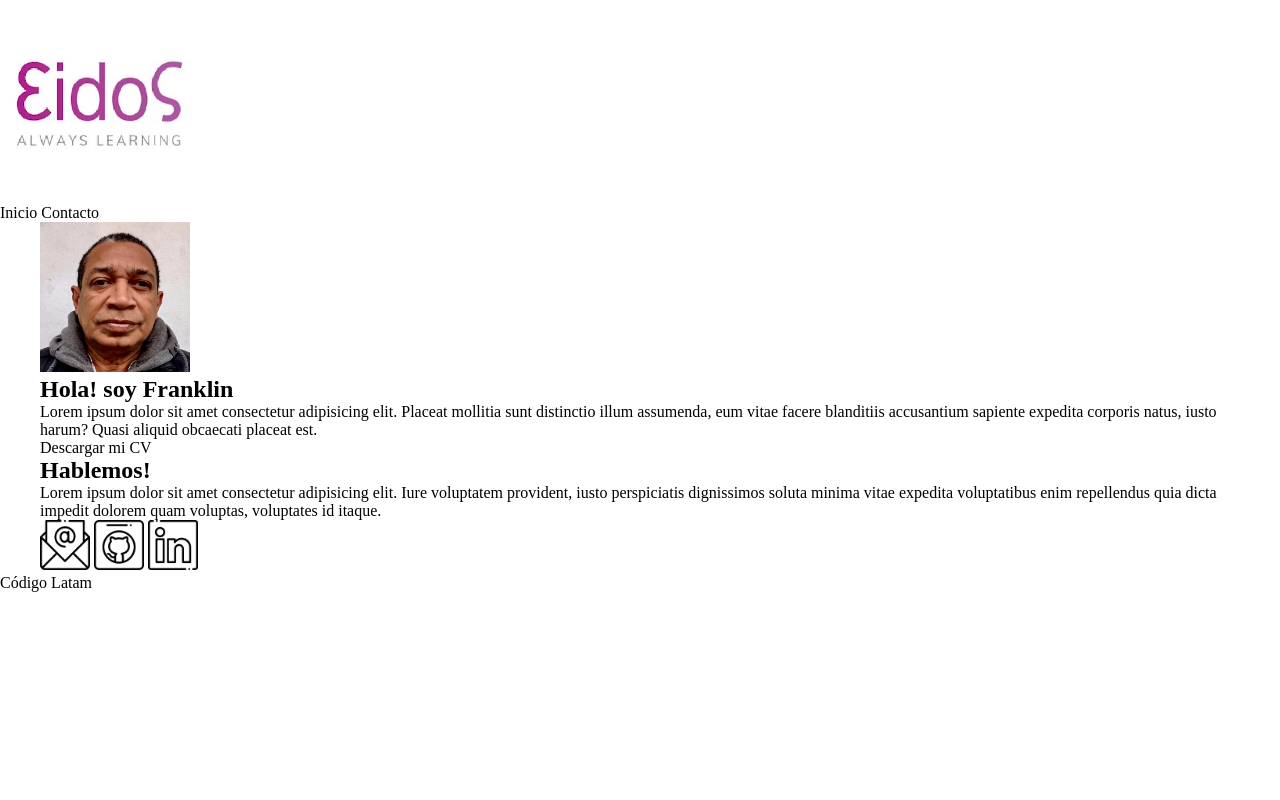
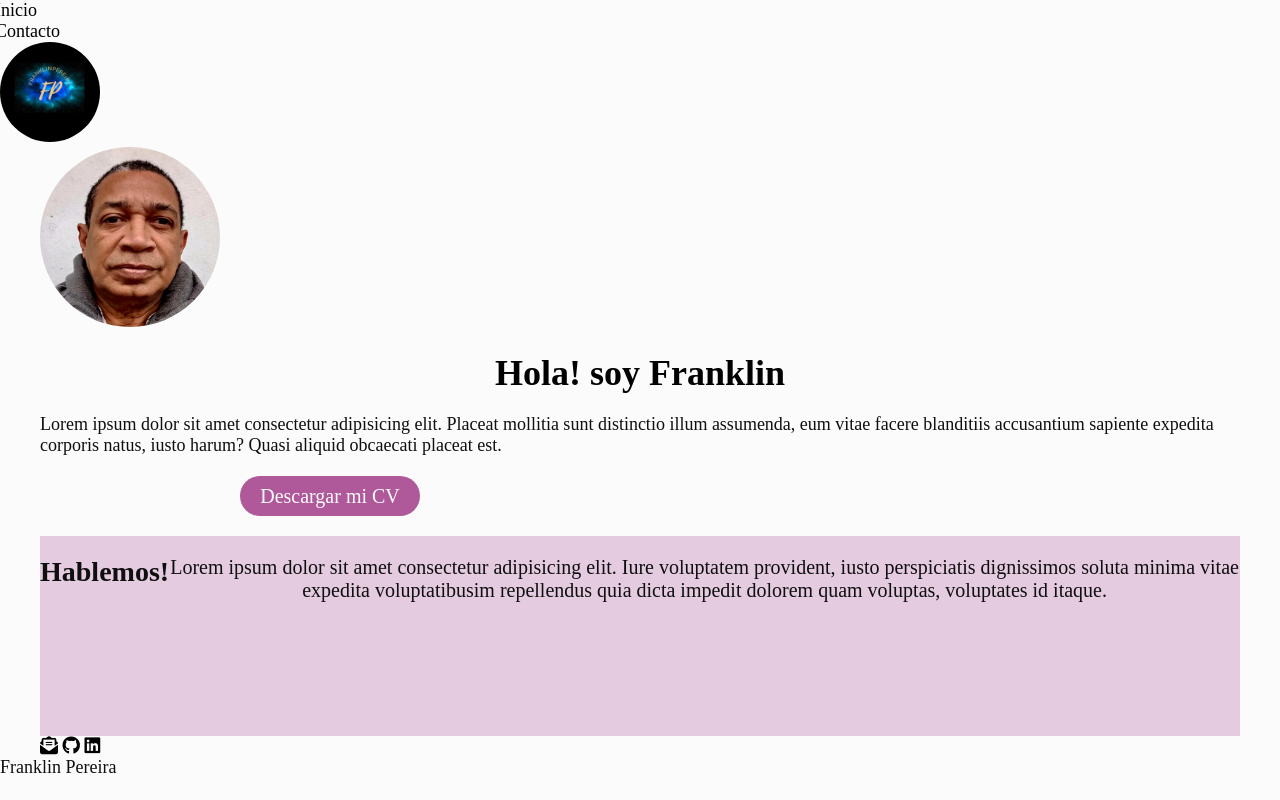
Before and after one commit to Franklin1962/proyecto-1-cod-latam, a plain HTML site: page index.html in a window 1280 px wide. Drawn offline with Linux system fonts and the light colour scheme.

Commit message:
mi tercer commit

```diff
--- a/css/styles.css
+++ b/css/styles.css
@@ -21,14 +21,49 @@
 /* Para quitar los puntos a los items de listas */
 ul {
     list-style: none;
+    margin: 0;
+    padding: 0;
 }
 
 /* Para que los enlaces hereden el color de texto y no tengan subrayado */
 a {
     text-decoration: none;
     color: inherit;
+
+}
+body {
+    background-color: #fbfbfb;
+    font-size: 18px;
 }
 
+header {
+    text-align:18 px;
+    display: flexbox;
+    width: 90px;
+
+}
+
+header figure img{
+    width: 100px;
+    height: 100px;
+    border-radius: 50%;
+
+}
+
+header nav{
+    float: right;
+}
+header nav a {
+    margin: 30px;
+    width: 20px;
+
+}
+
+/* #menu ul li
+ *   margin: 30px;
+ *  float: right;
+ *
+*/
 /* Este max-width es para que el contenido no se "estire" demasiado hacia los costados y
 *  el margin: auto; para tenerlo centrado fácilmente ;)
 */
@@ -36,6 +71,78 @@ main {
     max-width: 1200px;
     margin: auto;
 }
+
+
+#nicio{
+    min-width: 100vh;
+    align-items: center;
+    justify-content: center;
+    margin-top: 20px;
+    margin-bottom: 20px;
+}
+
+#inicio figure img{
+    border-radius: 50%;
+    width: 180px;
+    height: 180px;
+    align-items: center;
+}
+
+p{
+    justify-content: center;
+    align-items:center ;
+    color: #0f0f0f;
+}
+
+h1{
+    text-align: center;
+    font-size: 36px;
+    margin-top: 20px;
+    margin-bottom: 20px;
+}
+
+.descarga{
+    height: 5vh;
+    display: flex;
+    width: 180px;
+    justify-content: center;
+    align-items: center;
+    background-color: #af599b;
+    border-radius: 300px;
+    color: #fbfbfb;
+    font-size: 20px;
+    margin-left: 200px;
+    margin-top: 20px;
+    margin-bottom: 20px;
+}
+
+#contacto{
+
+    height: 25vh;
+    display: flex;
+    background-color:rgba(175,89,158,0.3);
+    color: #0f0f0f;
+}
+
+#contacto p{
+    font-size: 20px;
+    margin-top: 20px;
+    margin-bottom: 20px;
+    justify-content: center;
+    align-items: center;
+    text-align: center;
+
+}
+
+div h2{
+    font-size: 28px;
+    text-align: center;
+    margin-top: 20px;
+    margin-bottom: 20px;
+}
+
+
+
 
 /* Recomendaciones!
 *  - Comenzar desde lo más general y luego ir hacia lo mas específico, asignando primero
--- a/index.html
+++ b/index.html
@@ -4,6 +4,7 @@
     <meta charset="UTF-8">
     <meta http-equiv="X-UA-Compatible" content="IE=edge">
     <meta name="viewport" content="width=device-width, initial-scale=1.0">
+    <script src="https://kit.fontawesome.com/5bad72963f.js" crossorigin="anonymous"></script>
     <title>Franklin Pereira</title>
 
     <!-- CSS -->
@@ -12,34 +13,49 @@
 <body>
 
     <header>
-            <img src="/img/logo-eidosglobal.jpg" alt="Foto" width="200" height="200">
-                <nav class="menu">
-                        <a href="#inicio">Inicio </a>
-                        <a href="#contacto"> Contacto</a>
+        <nav>
+            <a href="#Inicio">Inicio</a>
+            <a href="#Contacto">Contacto</a>
         </nav>
+        <figure>
+            <img src="/img/Logo Franklin.png"  alt="logo">
+        </figure>
     </header>
+
     <main>
-            <section class="#inicio">
-                <img src="/img/Foto-personal.jpg"class="circulo" alt="foto" height="150" width="150">
+        <section id="inicio">
+            <figure>
+                <img src="/img/Foto-personal.jpg" alt="foto" >
+            </figure>
                 <h1>Hola! soy Franklin</h1>
                     <p>Lorem ipsum dolor sit amet consectetur adipisicing elit.
                     Placeat mollitia sunt distinctio illum assumenda, eum vitae facere blanditiis accusantium
                     sapiente expedita corporis natus, iusto harum? Quasi aliquid obcaecati placeat est.</p>
-                <a href="#" > Descargar mi CV</a>
+
+                <div class="descarga">
+                    <a href="#"> Descargar mi CV </a>
+                </div>
+
         </section>
-        <section class="#contacto">
+        <section id="contacto">
+            <div>
                 <h2> Hablemos!</h2>
+            </div>
                 <p>Lorem ipsum dolor sit amet consectetur adipisicing elit.
                 Iure voluptatem provident, iusto perspiciatis dignissimos soluta minima
-                    vitae expedita voluptatibus enim repellendus quia dicta impedit dolorem quam voluptas, voluptates id itaque.</p>
+                vitae expedita voluptatibusim repellendus quia dicta impedit dolorem quam voluptas, voluptates id itaque.</p>
+        </section>
 
-            <a href="mailito:pereirafranklin25@gmail.com"><img src="/img/mail.png" width="50" height="50" alt="correo"></a>
-            <a href="https://github.com/Franklin1962" franklin1962><img src="/img/github.png" width="50" height="50" alt="github"></a>
-            <a href="https:www.linkedin.com/in/franklin-pereira-72a36a124"><img src="/img/linkedin.png" width="50" height="50" alt="linkedin"></a>
-        </section>
+            <div class="redes" >
+                <a href="mailto:pereirafranklin25@gmail.com"><i class="fa-solid fa-envelope-open-text"></i></a>
+                <a href="https://github.com/Franklin1962"><i class="fa-brands fa-github"></i></a>
+                <a href="https://www.linkedin.com"><i class="fa-brands fa-linkedin"></i></a>
+            </div>
+
     </main>
     <footer>
-            <p> Código Latam </p>
+        <p> Franklin Pereira </p>
+
     </footer>
 
 
```
Also changed, not shown: img/Logo Franklin.png (added), img/logo-eidosglobal.jpg (deleted). Lines whose indentation alone changed are shown as unchanged.
